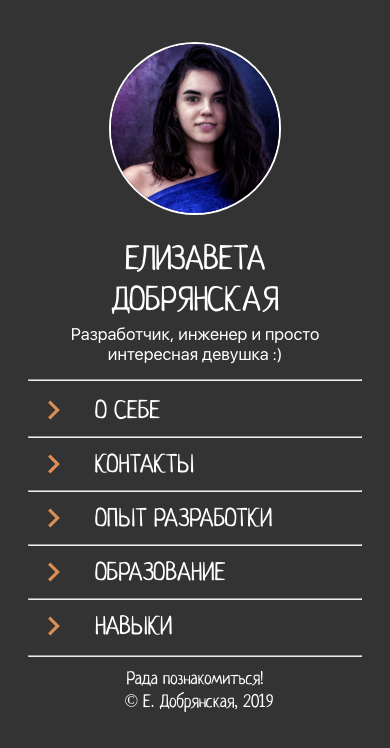
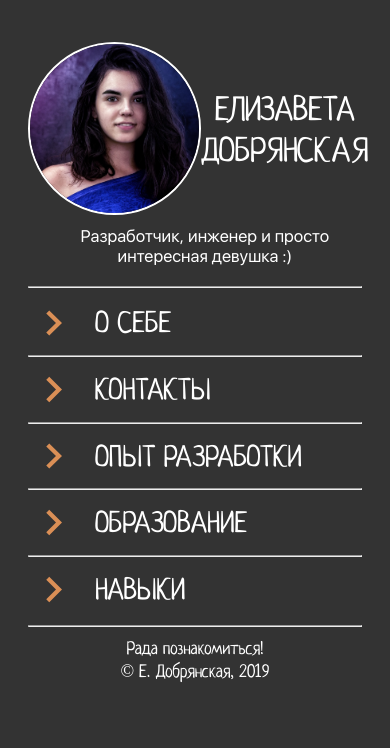
Before and after one commit to Betchika99/cv, a plain HTML site: page index.html in a window 390 px wide. Drawn offline with Linux system fonts and the light colour scheme.

Commit message:
[UPDATED] Try to fix mobile height v5

```diff
--- a/main.scss
+++ b/main.scss
@@ -465,8 +465,8 @@ body {
     }
 
     .header {
-        flex-direction: column;
-        margin: 5vh 20px 5px 20px;
+        // flex-direction: column;
+        margin: 5vh 20px 8vh 20px;
 
         &__photo {
             margin: auto;
@@ -478,19 +478,26 @@ body {
         }
 
         &__title-block {
-            margin: 10px auto auto auto;
-            padding: 10px;
+            margin: 0;
+            padding: 0;
+            justify-content: center;
         }
 
         &__name {
             font-size: 4vh;
             text-align: center;
+            // position: absolute;
+            // top: 10vh;
         }
 
         &__speciality {
             font-size: 2vh;
             text-align: center;
-            margin-top: 4px;
+            // margin-top: 4px;
+            position: absolute;
+            padding: 20px;
+            left: 5vw;
+            top: 22vh;
         }
     }
 
@@ -519,7 +526,7 @@ body {
         }
 
         &__title {
-            font-size: 3vh;
+            font-size: 3.5vh;
             margin: auto 16px;
         }
 
@@ -528,7 +535,7 @@ body {
         }
 
         &__header-img {
-            height: 4.5vh;
+            height: 6vh;
             width: 6vh;
 
             &__visible {
@@ -612,6 +619,10 @@ body {
     .footer {
         &__text {
             flex-direction: column;
+
+            & > *:last-child {
+                margin-right: 8px;
+            }
         }
     }
 }
```
Also changed, not shown: main.css.
